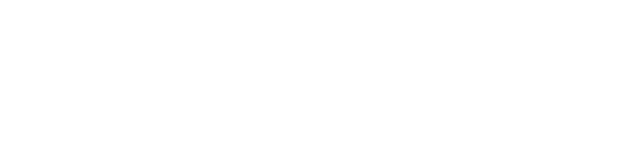
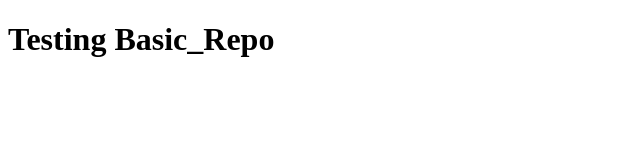
Before and after one commit to RaghadAbuRahma/basic_repo, a plain HTML site: page index.html in a window 1280 px wide. Shown: the whole page, without its empty margins (0-640 px from the left). Drawn offline with Linux system fonts and the light colour scheme.

Commit message:
new update

```diff
--- a/index.html
+++ b/index.html
@@ -7,15 +7,13 @@
     <head>
         <meta charset="utf-8">
         <meta http-equiv="X-UA-Compatible" content="IE=edge">
-        <title></title>
+        <title>Basic_Repo</title>
         <meta name="description" content="">
         <meta name="viewport" content="width=device-width, initial-scale=1">
         <link rel="stylesheet" href="">
     </head>
     <body>
-        <!--[if lt IE 7]>
-            <p class="browsehappy">You are using an <strong>outdated</strong> browser. Please <a href="#">upgrade your browser</a> to improve your experience.</p>
-        <![endif]-->
+        <h1> Testing Basic_Repo</h1>
 
         <script src="" async defer></script>
     </body>
```
